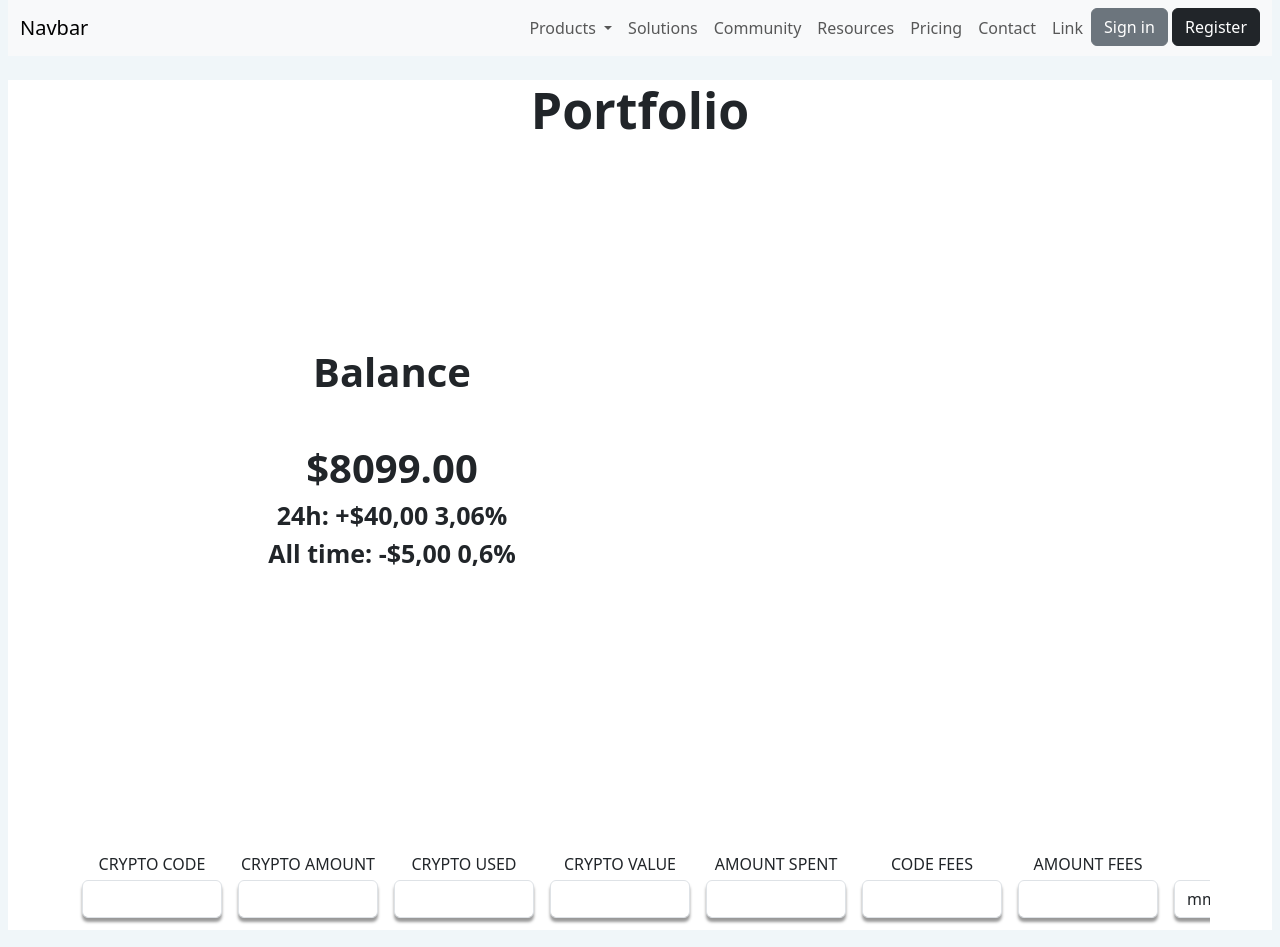
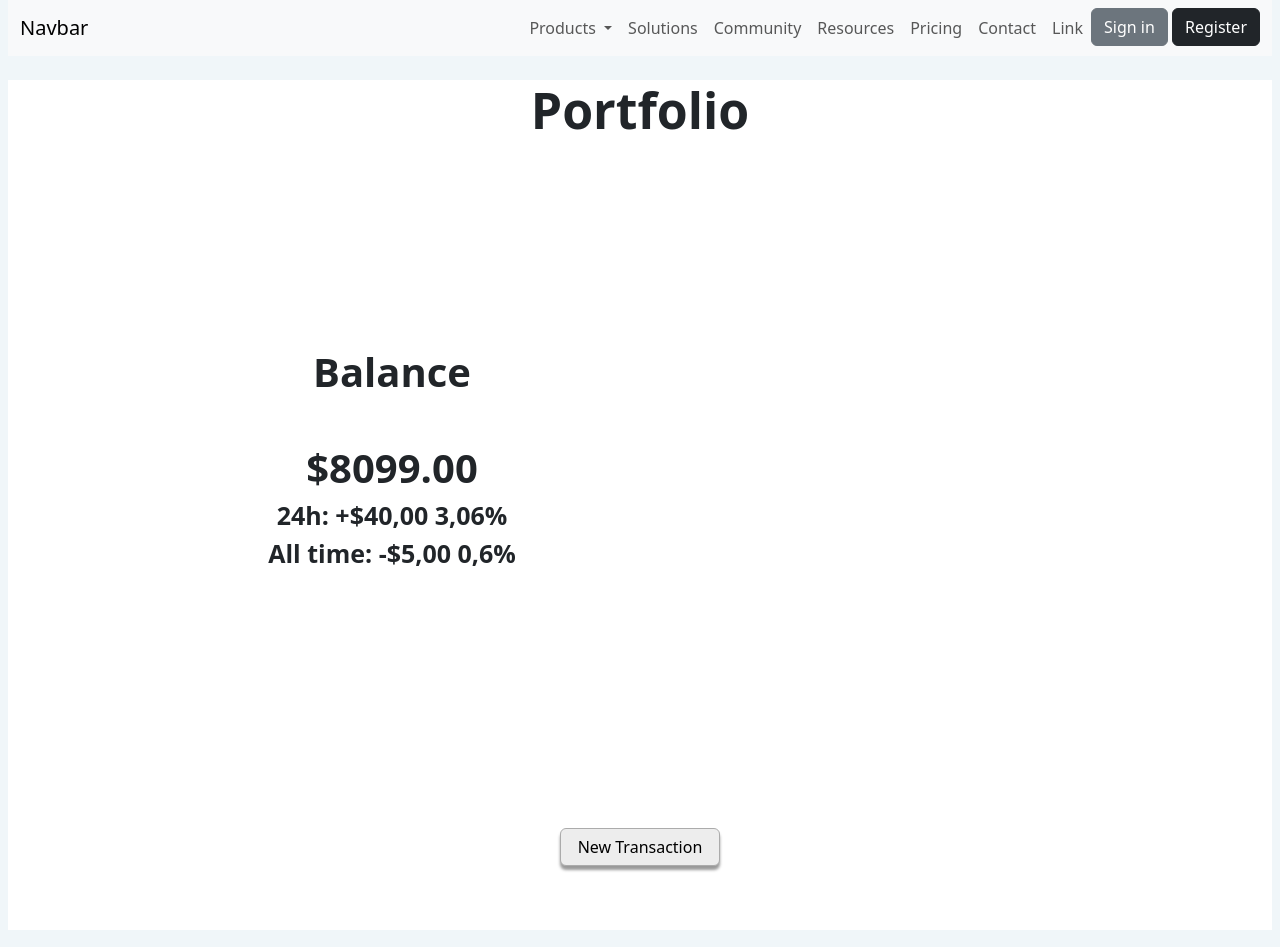
Before and after one commit to Adrlmb/front-finance, a plain HTML site: page index.html in a window 1280 px wide. Shown: the top 947 px of the page. Drawn offline with nearby package versions, Linux system fonts and the light colour scheme; files whose address does not match are found by name.

Commit message:
new transaction button added

```diff
--- a/index.html
+++ b/index.html
@@ -12,7 +12,6 @@
     <body>
         <!-- Navbar -->
         <nav id="navbar" class="navbar navbar-expand-lg bg-body-tertiary">
-
             <div class="container-fluid">
                 <a class="navbar-brand" href="#">Navbar</a>
 
@@ -95,12 +94,18 @@
                   </div>
               </div>
 
-              <!-- Gráfico -->
-            <div id="graphic" class="col-6" style="height: 680px;">
-                <canvas id="graficoPizza" style="margin-top: 100px; height: 500px; width: 480px;"></canvas>
-            </div>
+          <!-- Gráfico -->
+          <div id="graphic" class="col-6" style="height: 680px;">
+              <canvas id="graficoPizza" style="margin-top: 100px; height: 500px; width: 480px;"></canvas>
+          </div>
 
+          <!-- Botão Nova Transação -->
+          <div class="container grid text-center">
+              <button id="botaoNewTransaction" type="button" class="btn btn-light">New Transaction</button>
+          </div>
         </div>
+      </div>
+
 
 
 
```
